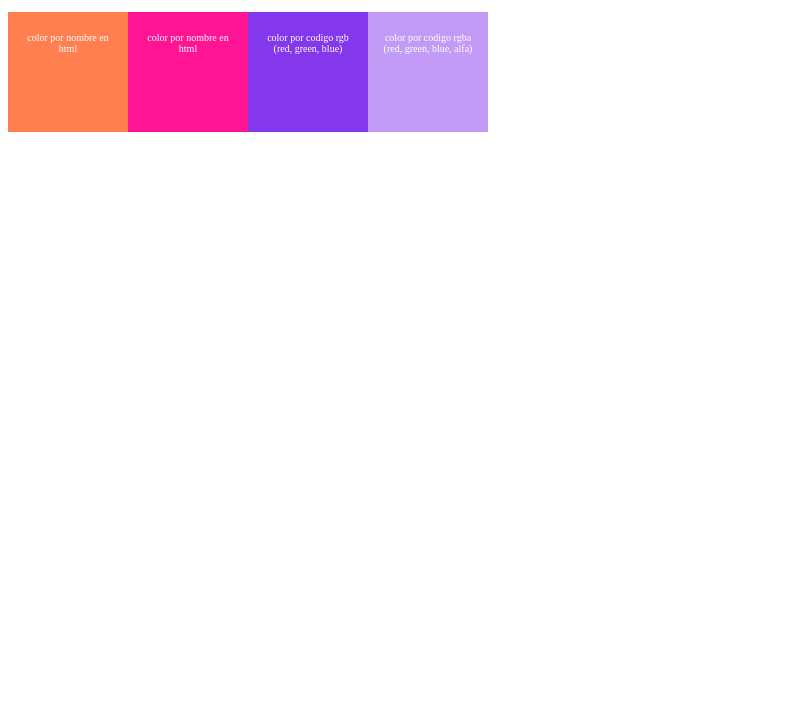
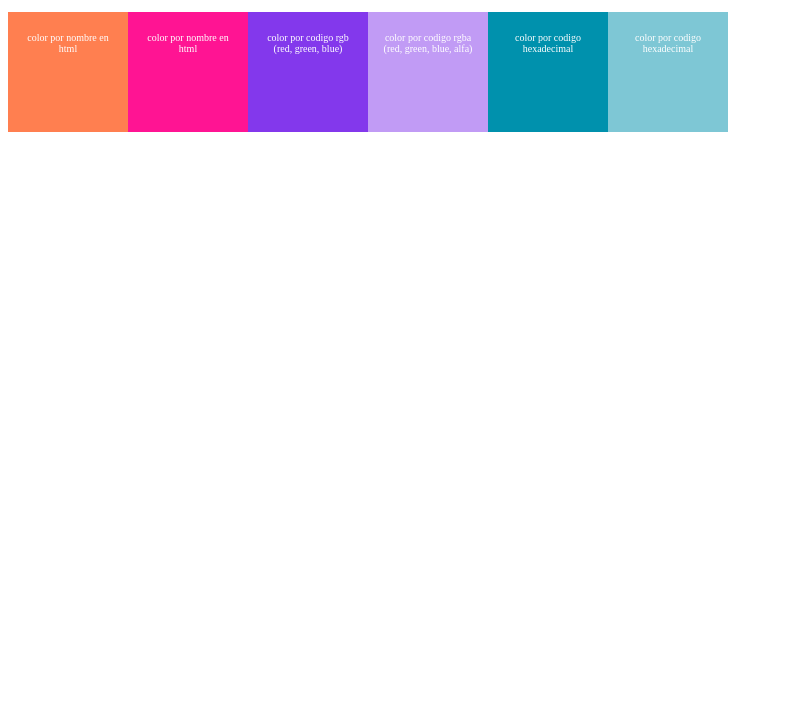
Before and after one commit to gabodevelop3r/css_expert_udemy, a plain HTML site: page leccion04/index.html in a window 1280 px wide. Shown: the part 73-800 px from the top of the page, without its empty margins (0-790 px from the left). Drawn offline with Linux system fonts and the light colour scheme.

Commit message:
[ADD] codigo hexadecimal

```diff
--- a/leccion04/css/estilos.css
+++ b/leccion04/css/estilos.css
@@ -29,3 +29,11 @@ h1{
 .rgba {
     background-color: rgba( 131, 56, 236, .5 );
 }
+
+.hexadecimal{
+    background-color: #0091ad;
+}
+
+.hexa_transparencia{
+    background-color: #0091ad81;
+}
--- a/leccion04/index.html
+++ b/leccion04/index.html
@@ -22,5 +22,12 @@
     <div class="caja rgba">
         <p>color por codigo rgba (red, green, blue, alfa)</p>
     </div>
+    <div class="caja hexadecimal">
+        <p>color por codigo hexadecimal </p>
+    </div>
+    <div class="caja hexa_transparencia">
+        <p>color por codigo hexadecimal </p>
+    </div>
+
 </body>
 </html>
```
